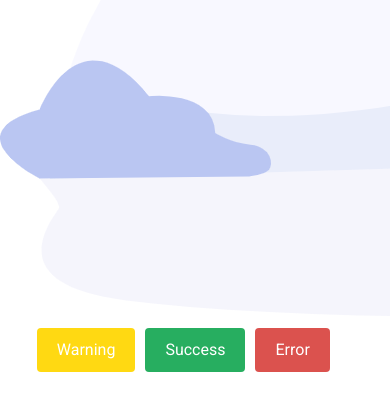
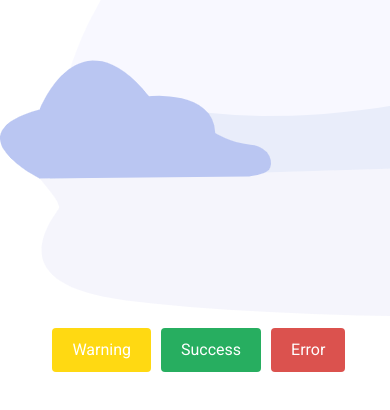
Before and after one commit to GabrieleScano/nuwe-dialog-design-system, a React (Create React App) app: page / in a window 390 px wide. Shown: the part 298-708 px from the top of the page. Built offline with nearby package versions, Linux system fonts and the light colour scheme.

Commit message:
Change px of btn group for mobile

```diff
--- a/src/App.css
+++ b/src/App.css
@@ -20,7 +20,7 @@
 @media (max-width: 800px) {
   .App__button-group {
     width: 50%;
-    left: 22%;
+    left: 26%;
   }
 }
 
```
